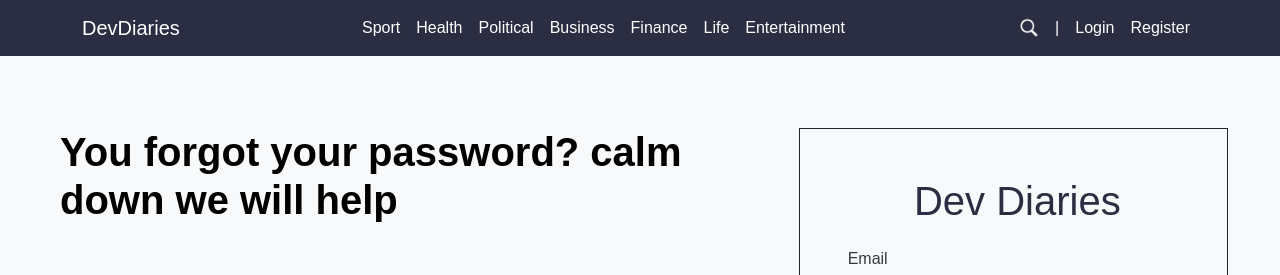
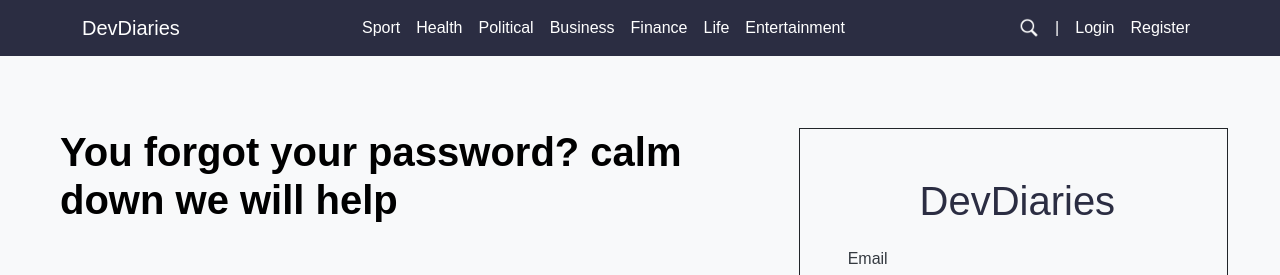
Before and after one commit to amit-negi-23/devDiariesBlog, a React (Create React App) app: page /forgotpassword in a window 1280 px wide. Shown: the top 275 px of the page. Built offline with nearby package versions, Linux system fonts and the light colour scheme.

Commit message:
anchor tags replaced with Link tag

```diff
--- a/src/components/forgotPassword/forgotPassword.jsx
+++ b/src/components/forgotPassword/forgotPassword.jsx
@@ -1,5 +1,6 @@
 import Footer from "../common/footer/footer";
 import NavBar from "../common/navBar/navBar";
+import { Link } from "react-router-dom";
 import "./forgotPassword.css";
 
 function ForgotPassword() {
@@ -21,7 +22,7 @@ function ForgotPassword() {
         </div>
         <div class="col-lg-5 col-sm-12 my-4 px-1">
           <form className=" form-container border border-dark p-5 mx-5">
-            <h1 className="heading ps-2 text-center">Dev Diaries</h1>
+            <h1 className="heading ps-2 text-center">DevDiaries</h1>
             <div className="mb-3">
               {" "}
               <label for="exampleInputPassword1">Email</label>
@@ -41,9 +42,9 @@ function ForgotPassword() {
               <p>
                 {" "}
                 Do you already have an account??{" "}
-                <a href="#" className="text-decoration-none">
+                <Link to="/login" className="text-decoration-none">
                   Login Now
-                </a>
+                </Link>
               </p>
             </div>
           </form>
--- a/src/components/login/login.jsx
+++ b/src/components/login/login.jsx
@@ -68,9 +68,9 @@ function LogIn() {
                 <label className="form-check-label" htmlFor="exampleCheck1">
                   Remember me?
                 </label>
-                <a href="#" style={{ textDecoration: "none" }}>
+                <Link to="/forgotPassword" style={{ textDecoration: "none" }}>
                   Forgot Password
-                </a>
+                </Link>
               </div>
             </div>
             <button type="submit" className="btn btn-submit">
--- a/src/components/updatePassword/updatePassword.jsx
+++ b/src/components/updatePassword/updatePassword.jsx
@@ -1,5 +1,6 @@
 import Footer from "../common/footer/footer";
 import NavBar from "../common/navBar/navBar";
+import { Link } from "react-router-dom";
 import "./updatePassword.css";
 
 function UpdatePassword() {
@@ -48,9 +49,9 @@ function UpdatePassword() {
               <p>
                 {" "}
                 Do you already have an account??{" "}
-                <a href="#" className="text-decoration-none">
+                <Link to="/login" className="text-decoration-none">
                   Login Now
-                </a>
+                </Link>
               </p>
             </div>
           </form>
```
